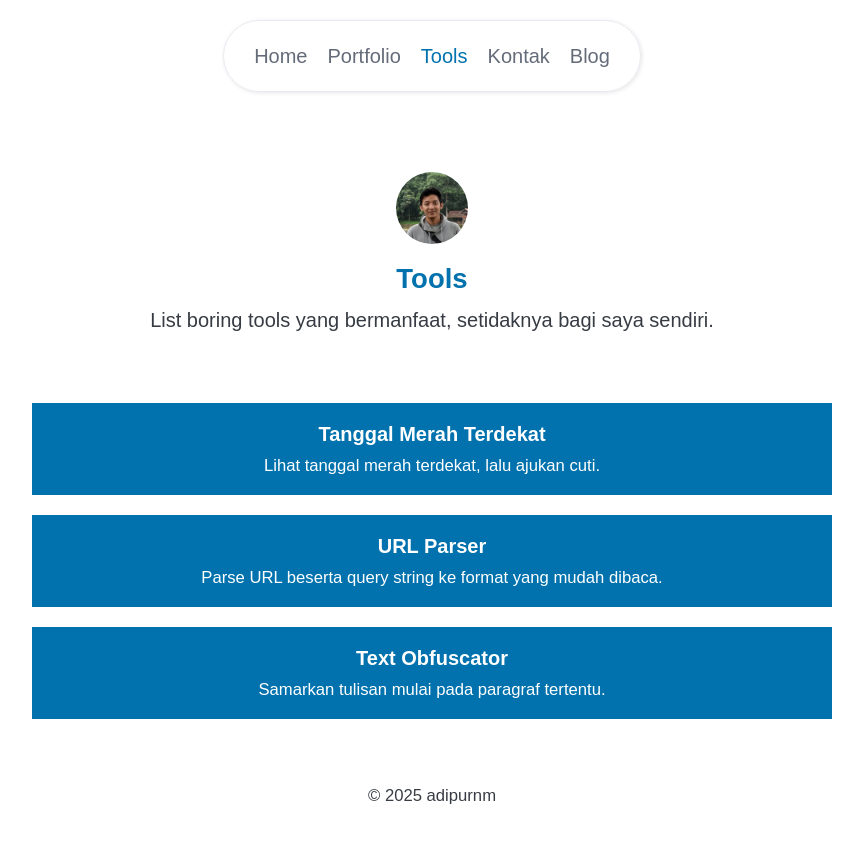
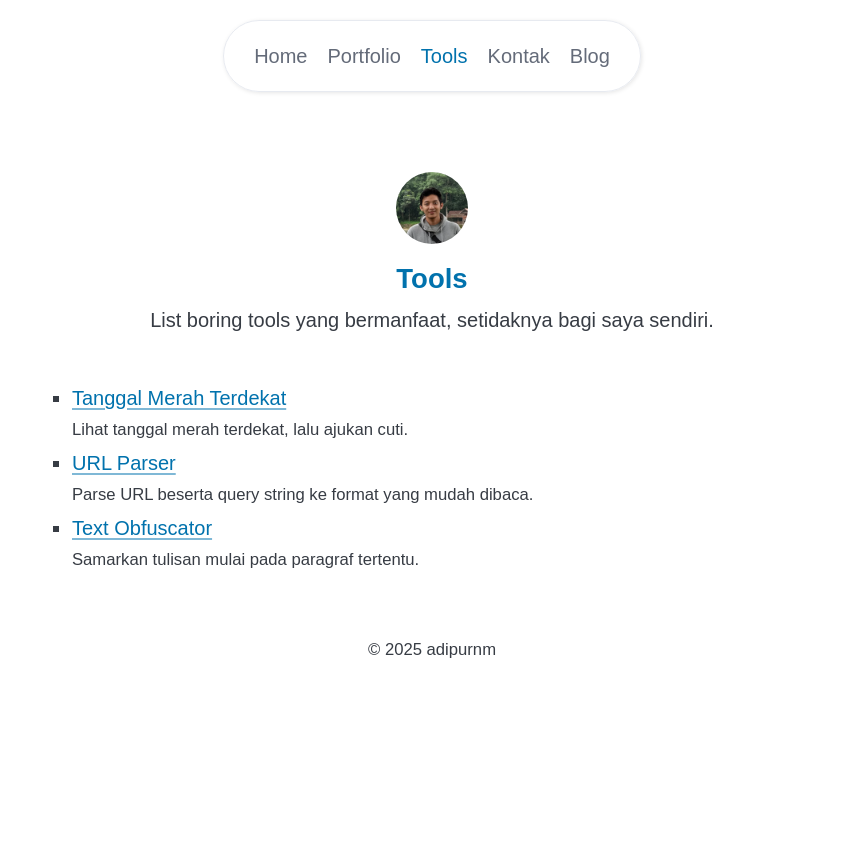
Before and after one commit to adiprnm/me, a Jekyll site: the page built from tools/index.html, in a window 1280 px wide. Shown: the top 843 px of the page, without its empty margins (208-1071 px from the left). Built offline with Jekyll 4.4.1, drawn with Linux system fonts in a browser that asks for light colours.

Commit message:
Change to list

```diff
--- a/tools/index.html
+++ b/tools/index.html
@@ -19,10 +19,12 @@ description: List boring tools yang bermanfaat, setidaknya bagi saya sendiri.
 </header>
 
 <section class="mt-8">
-  {% for tool in site.data.tools %}
-    <a class="block w-full mt-4" href="{{ tool.path }}" role="button">
-      <strong>{{ tool.name }}</strong><br>
-      <small>{{ tool.description }}</small>
-    </a>
-  {% endfor %}
+  <ul>
+    {% for tool in site.data.tools %}
+      <li>
+        <a href="{{ tool.path}}">{{ tool.name}}</a><br>
+        <small>{{ tool.description }}</small>
+      </li>
+    {% endfor %}
+  </ul>
 </section>
```
